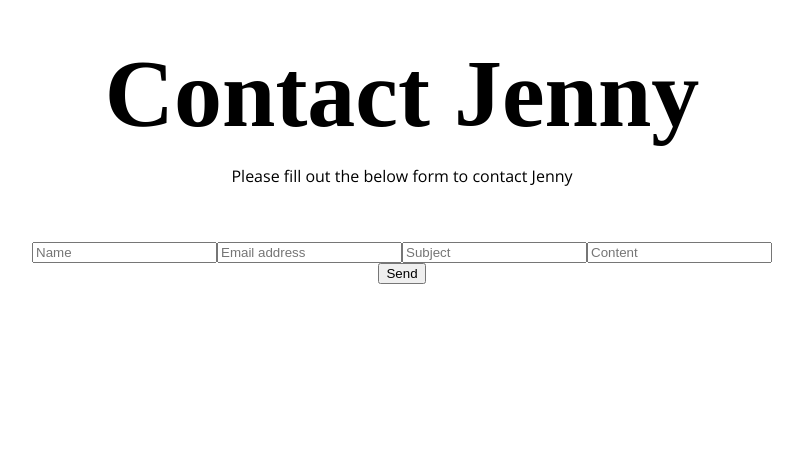
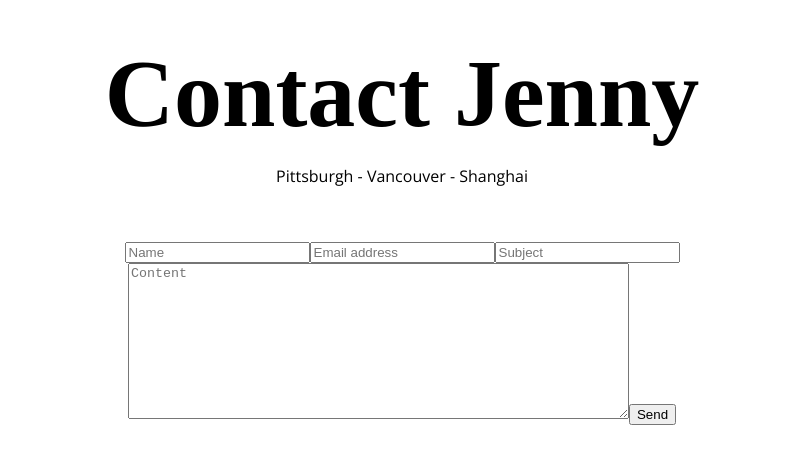
Before and after one commit to Rikilele/jenny.wang, a React (Create React App) app in the folder client/: page /contact in a window 1280 px wide. Shown: the top 464 px of the page, without its empty margins (238-1041 px from the left). Built offline with nearby package versions, Linux system fonts and the light colour scheme; a web font is replaced by a local one.

Commit message:
Refactor Contact.jsx

```diff
--- a/client/src/App/pages/Contact.jsx
+++ b/client/src/App/pages/Contact.jsx
@@ -68,9 +68,13 @@ export default class Contact extends React.Component {
     const { apiResponse } = this.state;
     if (!apiResponse) {
       return null;
-    } else if (apiResponse.success) {
-      return <div>Success!</div>
-    } else if (apiResponse.errors) {
+    }
+
+    if (apiResponse.success) {
+      return <div>Success!</div>;
+    }
+
+    if (apiResponse.errors) {
       return (
         <div>
           {apiResponse.errors.map(error => (
@@ -81,9 +85,11 @@ export default class Contact extends React.Component {
         </div>
       );
     }
+
+    return null;
   }
 
-  render () {
+  render() {
     const {
       name,
       email,
@@ -97,7 +103,7 @@ export default class Contact extends React.Component {
           Contact Jenny
         </h1>
         <p className="home-description">
-          Please fill out the below form to contact Jenny
+          Pittsburgh - Vancouver - Shanghai
         </p>
         <form onSubmit={this.handleSubmit}>
           <input
@@ -124,17 +130,19 @@ export default class Contact extends React.Component {
             value={subject}
             onChange={this.handleChange}
           />
-          <input
+          <textarea
             required
             placeholder="Content"
             type="text"
             name="content"
             value={content}
             onChange={this.handleChange}
+            cols={60}
+            rows={10}
           />
-          <button type="Submit">Send</button>
+          <button type="submit">Send</button>
         </form>
       </div>
-    )
+    );
   }
 }
```
